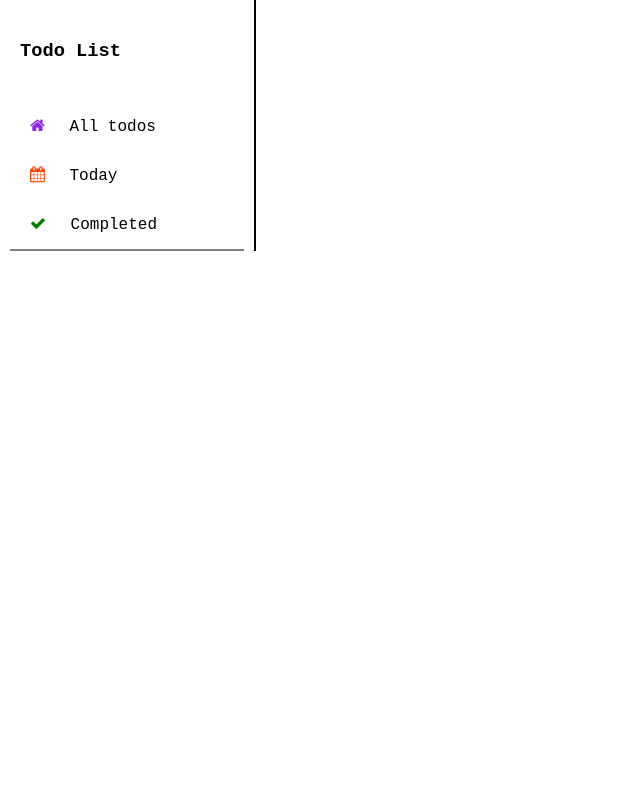
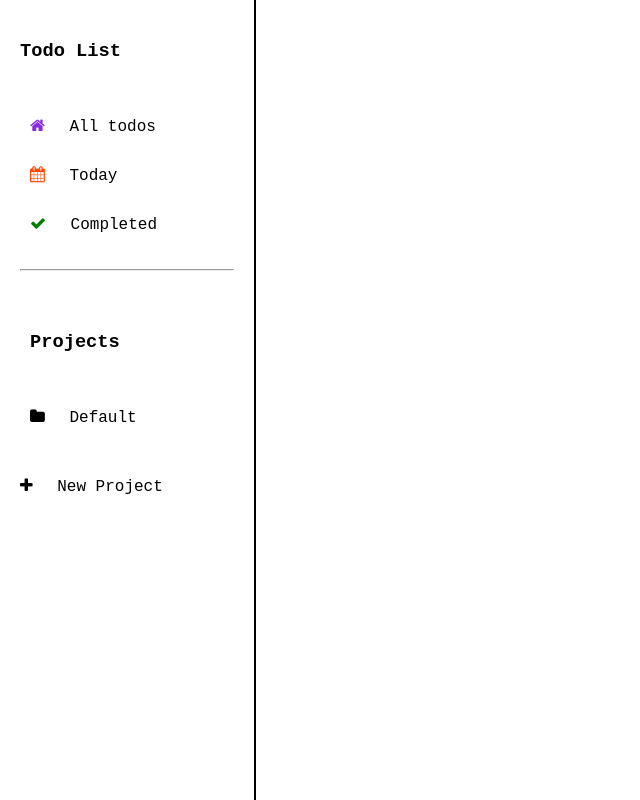
Before and after one commit to iwhozaifa/todolist-app-js, a website built with webpack: page src/template.html in a window 1280 px wide. Shown: the whole page, without its empty margins (0-640 px from the left). Built offline with nearby package versions, Linux system fonts and the light colour scheme.

Commit message:
Styled and added the sidebar

```diff
--- a/src/style.css
+++ b/src/style.css
@@ -3,6 +3,7 @@
   padding: 0;
   font-family: 'Courier New', Courier, monospace;
 }
+
 
 
 
@@ -13,6 +14,7 @@
 
 .sidebar {
   grid-column: 1/2;
+  height: 100vh;
   border-right: solid 2px black;
 }
 
@@ -25,11 +27,10 @@
 #list {
   display: flex;
   flex-direction: column;
-  border-bottom: solid 2px grey;
   margin: 0 10px;
 }
 
-.sidebar button {
+.btn {
   padding: 15px;
   margin: 0 5px;
   border: none;
@@ -43,8 +44,28 @@
   margin-bottom: 100px;
 }
 
-.sidebar button:hover {
+button:hover {
   background-color: #f2f2f2;
+}
+
+.projects {
+  display: flex;
+  flex-direction: column;
+  margin: 0 10px;
+}
+
+.wrapper {
+  display: flex;
+  flex-direction: column;
+  gap: 20px;
+}
+
+hr {
+  margin: 0 20px;
+}
+
+.new {
+  align-items: flex-end;
 }
 
 .fa {
--- a/src/template.html
+++ b/src/template.html
@@ -13,12 +13,20 @@
   <div class="content">
     <div class="sidebar">
       <h3>Todo List</h3>
-      <div id="list">
-        <button><i class="fa fa-home"></i> All todos</button>
-        <button><i class="fa fa-calendar"></i> Today</button>
-        <button class="bottom"><i class="fa fa-check"></i> Completed</button>
-      </div>
-      <div class="project">
+      <div class="wrapper">
+        <div id="list" class="lists">
+          <button class="btn"><i class="fa fa-home"></i> All todos</button>
+          <button class="btn"><i class="fa fa-calendar"></i> Today</button>
+          <button class="btn bottom"><i class="fa fa-check"></i> Completed</button>
+        </div>
+        <hr>
+        <div class="projects" id="projects">
+          <h3>Projects</h3>
+          <button class="btn"><i class="fa fa-folder"></i> Default</button>
+        </div>
+        <div class="new">
+          <button class="btn new-btn"><i class="fa fa-plus"></i> New Project</button>
+        </div>
       </div>
     </div>
     <div class="lists" id="lists"></div>
```
